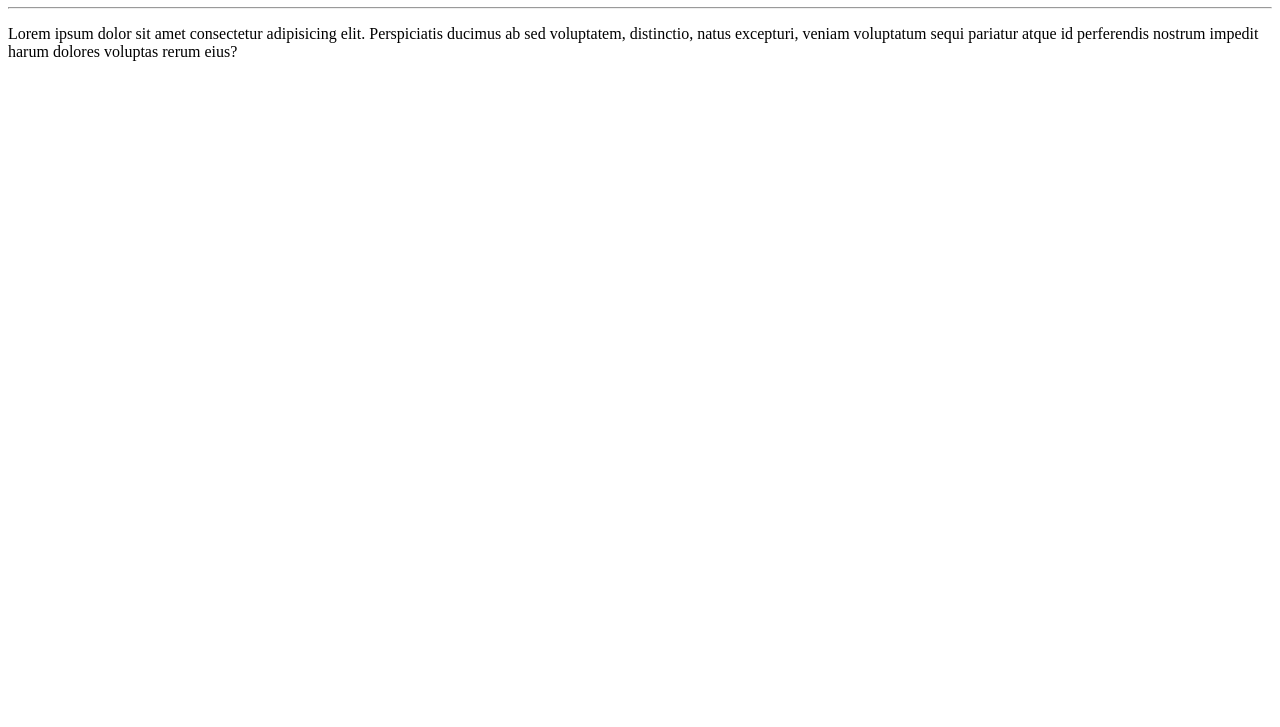
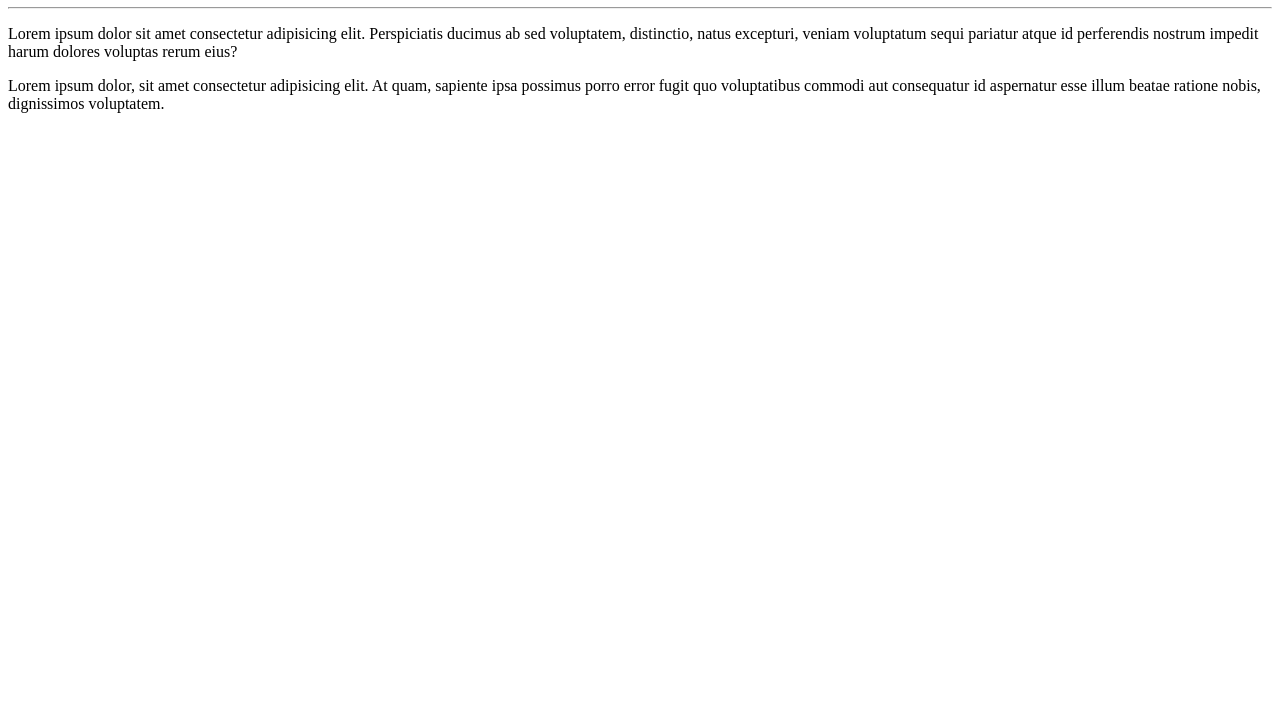
Before and after one commit to nataliaLavra/OlaMundo, a plain HTML site: page site_exemplo/index.html in a window 1280 px wide. Shown: the part 73-800 px from the top of the page. Drawn offline with Linux system fonts and the light colour scheme.

Commit message:
Adicionei um parágrafo

```diff
--- a/site_exemplo/index.html
+++ b/site_exemplo/index.html
@@ -9,5 +9,6 @@
     <h1>Olá, mundo!!</h1>
     <hr>
     <p>Lorem ipsum dolor sit amet consectetur adipisicing elit. Perspiciatis ducimus ab sed voluptatem, distinctio, natus excepturi, veniam voluptatum sequi pariatur atque id perferendis nostrum impedit harum dolores voluptas rerum eius?</p>
+    <p>Lorem ipsum dolor, sit amet consectetur adipisicing elit. At quam, sapiente ipsa possimus porro error fugit quo voluptatibus commodi aut consequatur id aspernatur esse illum beatae ratione nobis, dignissimos voluptatem.</p>
 </body>
 </html>
```
